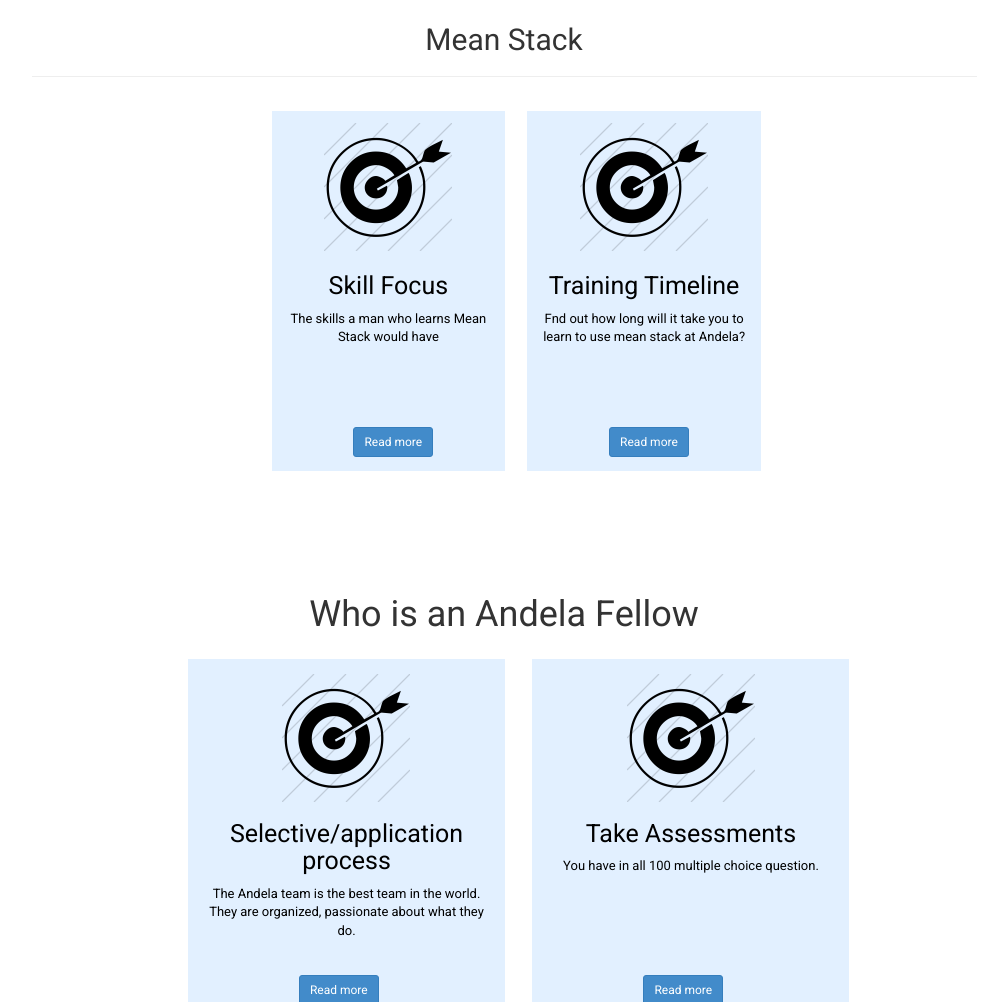
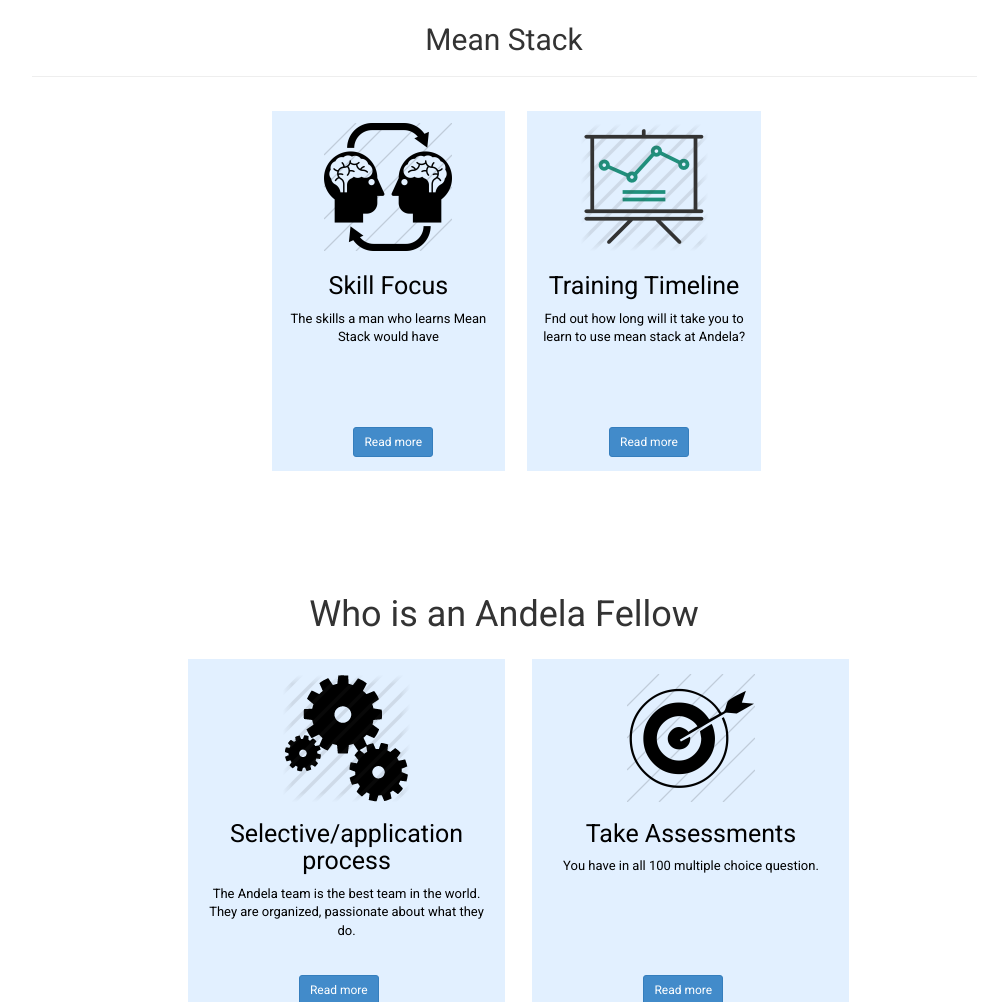
Before and after one commit to generalgmt/Andela, a plain HTML site: page index.html in a window 1280 px wide. Shown: the part 1419-2421 px from the top of the page, without its empty margins (136-1144 px from the left). Drawn offline with Linux system fonts and the light colour scheme.

Commit message:
changes images in home page

```diff
--- a/index.html
+++ b/index.html
@@ -107,7 +107,7 @@
                     <div class="col-sm-4 col-md-3 cardbox">
                         <div class="card">
                            <div class="image-wrapper">
-                              <img src="img/target.png" />
+                              <img src="img/network.png" />
                             </div>
                             <div class="card-body">
                                 <div class="card-content">
@@ -136,7 +136,7 @@
                     <div class="col-sm-4 col-md-4 cardbox">
                         <div class="card">
                            <div class="image-wrapper">
-                              <img src="img/target.png" />
+                              <img src="img/skills.png" />
                             </div>
                             <div class="card-body">
                                 <div class="card-content">
@@ -153,7 +153,7 @@
                     <div class="col-sm-4 col-md-4 cardbox">
                         <div class="card">
                            <div class="image-wrapper">
-                              <img src="img/target.png" />
+                              <img src="img/training.png" />
                             </div>
                             <div class="card-body">
                                 <div class="card-content">
@@ -180,7 +180,7 @@
         <div class="col-sm-4 col-md-4 cardbox">
                         <div class="card">
                            <div class="image-wrapper">
-                              <img src="img/target.png" />
+                              <img src="img/process.png" />
                             </div>
                             <div class="card-body">
                                 <div class="card-content">
```
